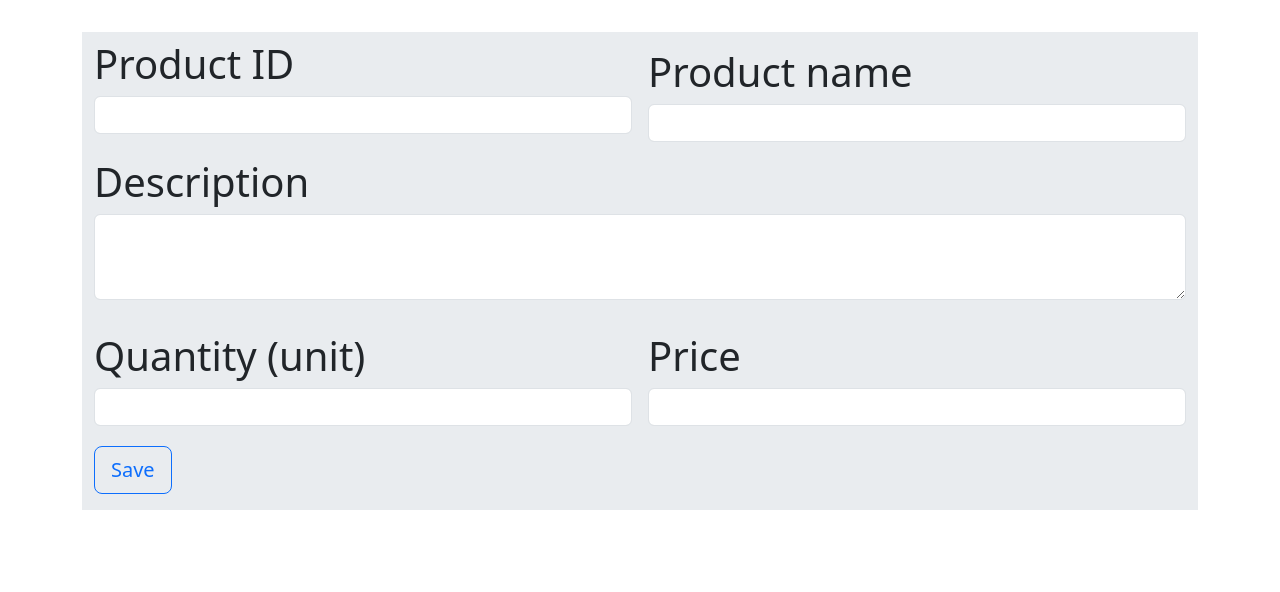
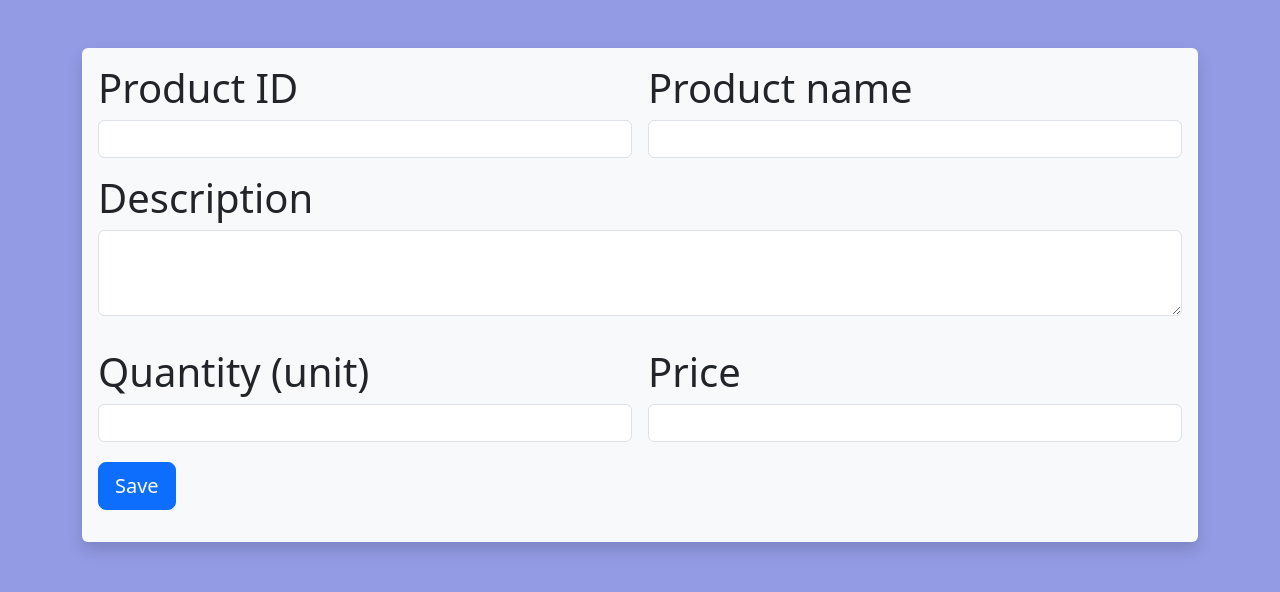
Before and after one commit to GabeOlivver/product-registration, an Angular app: page / in a window 1280 px wide. Shown: the top 592 px of the page. Built offline with nearby package versions, Linux system fonts and the light colour scheme.

Commit message:
styling form

```diff
--- a/src/app/prod-input/prod-input.component.html
+++ b/src/app/prod-input/prod-input.component.html
@@ -1,6 +1,7 @@
-<div class="container-sm m-auto mt-5 bg-body-secondary">
+<div class="container-sm m-auto mt-5 bg-body-secondary rounded
+shadow p-3 mb-5 bg-body-tertiary rounded">
     <form class="row g-3">
-        <div class="col-md-6 m-auto">
+        <div class="col-md-6">
         <label class="form-label">Product ID</label>
         <input type="number" class="form-control" id="prod_id">
         </div>
@@ -11,7 +12,7 @@
         <div class="col-12">
             <div class="mb-3">
                 <label for="exampleFormControlTextarea1" class="form-label">Description</label>
-                <textarea class="form-control" id="exampleFormControlTextarea1" rows="3"></textarea>
+                <textarea class="form-control" id="prod_description" rows="3"></textarea>
             </div>
         </div>
         <div class="col-md-6">
@@ -22,8 +23,8 @@
             <label for="inputCity" class="form-label">Price</label>
             <input type="value" class="form-control" id="prodPrice">
         </div>
-        <div class="col-12 mb-3">
-        <button type="submit" class="btn btn-outline-primary btn-lg ">Save</button>
+        <div class="col-12 mb-3 item-center mx-auto">
+        <button type="submit" class="btn btn-primary btn-lg" >Save</button>
         </div>
     </form>
 </div>
--- a/src/styles.css
+++ b/src/styles.css
@@ -1 +1,3 @@
-/* You can add global styles to this file, and also import other style files */
+body{
+    background-color: rgb(147, 155, 229);
+}
```
